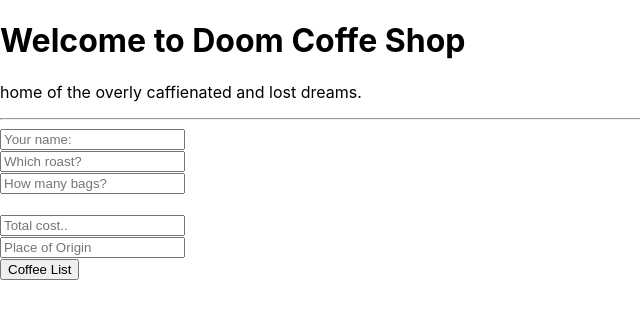
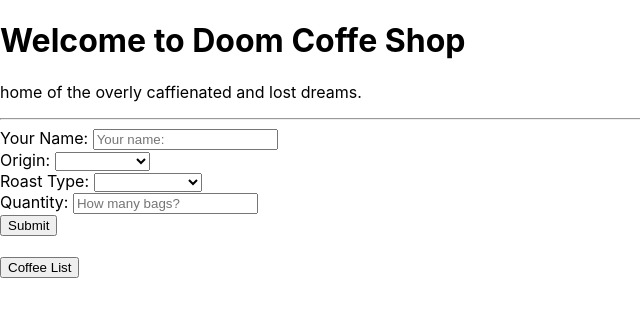
Before and after one commit to RemyXVX/Doomed-Coffe-Shop, a React (Create React App) app: page / in a window 1280 px wide. Both pictures are taken after a click on the button "Add Coffee". Shown: the top 318 px of the page, without its empty margins (0-640 px from the left). Built offline with nearby package versions, Linux system fonts and the light colour scheme.

Commit message:
Reformated and fixed typos to be able to store inputs

```diff
--- a/src/components/Coffee.js
+++ b/src/components/Coffee.js
@@ -6,10 +6,13 @@ const Coffee = (props) => {
     <React.Fragment>
       <div>
         <h3>Your Name: {props.names}</h3>
+        <span>{props.quantity} bag(s) of</span>
+        <br></br>
         <span>Roast : {props.roast}</span>
-        <span>for the amount of {props.price}</span>
         <br></br>
-        <span>this batch came from {props.origin}</span>
+        <span>for the amount of ${props.price}</span>
+        <br></br><br></br>
+        <span>& this batch came from {props.origin}</span>
       </div>
     </React.Fragment>
   )
--- a/src/components/CoffeeControl.js
+++ b/src/components/CoffeeControl.js
@@ -1,6 +1,6 @@
 import React from "react";
 import CoffeeList from "./CoffeeList";
-import NewCoffeeForm from "./NewOrderForm";
+import NewCoffeeForm from "./NewCoffeeForm";
 
 class CoffeeControl extends React.Component {
   constructor(props) {
--- a/src/components/CoffeeList.js
+++ b/src/components/CoffeeList.js
@@ -7,20 +7,20 @@ const CoffeeList = (props) => {
     <React.Fragment>
       <hr />
       {props.coffeeList.map((coffee, index) =>
-      <Coffee
-        names = {coffee.names}
-        origin = {coffee.origin}
-        price = {coffee.price}
-        roast = {props.roast}
-        quantity = {props.quantity}
-        key = {index}
-        />
+        <Coffee
+          names = {coffee.name}
+          origin = {coffee.origin}
+          price = {coffee.price}
+          roast = {coffee.roast}
+          quantity = {coffee.quantity}
+          key = {index}
+          />
       )}
     </React.Fragment>
   )
 }
 
-CoffeeList.PropTypes = {
+CoffeeList.propTypes = {
   coffeeList: PropTypes.array
 };
 
--- a/src/components/NewOrderForm.js
+++ b/src/components/NewCoffeeForm.js
@@ -3,13 +3,20 @@ import PropTypes from 'prop-types';
 import ReuseableCoffeeForm from "./ReuseableCoffeeForm";
 import { v4 } from "uuid";
 
-const NewCoffeeForm = () => {
+const NewCoffeeForm = (props) => {
   const handleNewCoffeeFormSubmission = (event) => {
     event.preventDefault();
+
+    console.log('Name: ', event.target.name.value);
+    console.log('Origin: ', event.target.origin.value);
+    // console.log('Price: ', event.target.price.value);
+    console.log('Roast: ', event.target.roast.value);
+    console.log('Quantity: ', event.target.quantity.value);
+
     props.onNewCoffeeCreation({
       name: event.target.name.value,
       origin: event.target.origin.value,
-      price: event.target.price.value,
+      // price: event.target.price.value,
       roast: event.target.roast.value,
       quantity: parseInt(event.target.quantity.value),
       id: v4()
@@ -21,7 +28,7 @@ const NewCoffeeForm = () => {
       <hr />
       <ReuseableCoffeeForm
         formSubmissionHandler={handleNewCoffeeFormSubmission}
-        buttonText="Submit" />
+        buttonText="Submit"/>
     </React.Fragment>
   );
 }
@@ -29,5 +36,4 @@ const NewCoffeeForm = () => {
 NewCoffeeForm.propTypes = {
   onNewCoffeeCreation: PropTypes.func
 }
-
 export default NewCoffeeForm;
--- a/src/components/ReuseableCoffeeForm.js
+++ b/src/components/ReuseableCoffeeForm.js
@@ -7,43 +7,60 @@ const ReuseableCoffeeForm = (props) => {
       <div>
         <form onSubmit={props.formSubmissionHandler}>
           <div>
+            <label>Your Name: </label>
             <input
               type = "text"
               name = "name"
               placeholder = "Your name:" />
           </div>
           <div>
-        <input
-          type = "dropdown"
-          name = "roast"
-          placeholder = "Which roast?" />
+            <label>Origin: </label>
+            <select
+              type = "text"
+              name = "origin"
+              placeholder = "Place of Origin">
+                <option> </option>
+                <option>Guatemalan</option>
+                <option>Ethiopian</option>
+                <option>Indonesian</option>
+                <option>Colombian</option>
+              </select>
           </div>
           <div>
+            <label>Roast Type: </label>
+            <select
+              type = "text"
+              name = "roast"
+              placeholder = "Which roast?">
+                <option> </option>
+                <option>Light Roast</option>
+                <option>Medium Roast</option>
+                <option>Dark Roast</option>
+              </select>
+          </div>
+          <div>
+            <label>Quantity: </label>
             <input
               type = "number"
               name = "quantity"
               placeholder = "How many bags?" />
           </div>
-      <br></br>
-      <div>
+          <button type = "submit">{props.buttonText}</button>
+          {/* <div>
+            <label>Total: </label>
             <input
               type = "number"
               name = "price"
               placeholder = "Total cost.." />
-      </div>
-      <div>
-        <input
-          type = "text"
-          name = "origin"
-          placeholder = "Place of Origin" />
-      </div>
+          </div> */}
         </form>
+        <br></br>
       </div>
     </React.Fragment>
   )
 }
 
-ReuseableCoffeeForm.prototype = {
+ReuseableCoffeeForm.propTypes = {
   formSubmissionHandler: PropTypes.func,
   buttonText: PropTypes.string
 }
```
Lines whose indentation alone changed are shown as unchanged.
